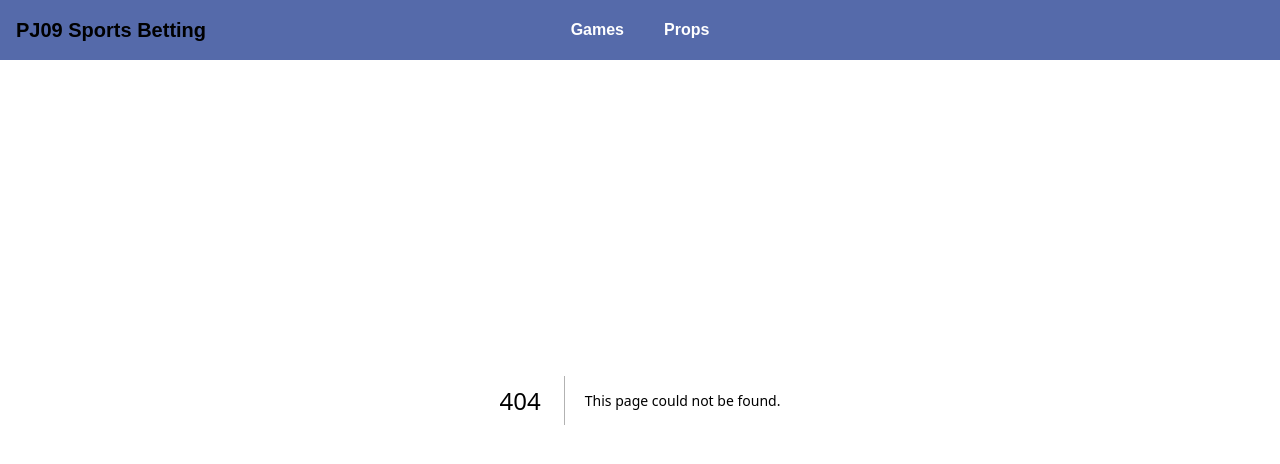
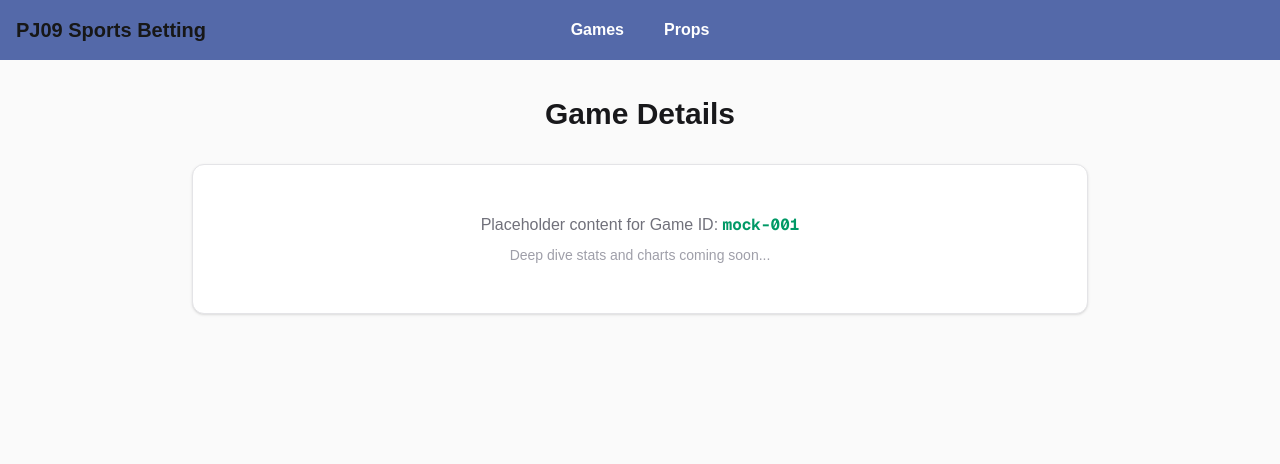
Before and after one commit to ucsb-cs148-w26/pj09-sports-betting, a Next.js app in the folder frontend/: page /games/mock-001 in a window 1280 px wide. Before the commit this address had no page. Shown: the top 464 px of the page. Built offline with nearby package versions, Linux system fonts and the light colour scheme.

Commit message:
Made Game Cards clickable and bring users to a placeholder page

```diff
--- a/frontend/src/app/games/GameCard.tsx
+++ b/frontend/src/app/games/GameCard.tsx
@@ -1,6 +1,7 @@
 import { Game } from '../types';
 import abbr from './abbrMap';
 import Image from 'next/image';
+import Link from 'next/link';
 
 function formatProb(n: number | null) {
   if (n === null || Number.isNaN(n)) return "N/A";
@@ -11,7 +12,9 @@ const imgSize = 100;
 
 export default function GameCard({ data }: { data: Game }) {
   return (
-    <div className="border border-gray-300 rounded-lg p-6 bg-white shadow-md hover:shadow-lg transition-shadow">
+    <Link
+      href={`/games/${data.game_id}`}
+       className="border border-gray-300 rounded-lg p-6 bg-white shadow-md hover:shadow-lg transition-shadow cursor-pointer">
       {/* Status / Time Remaining */}
       <div className="text-center mb-4">
         <p className="text-sm text-gray-500">{data.status}</p>
@@ -71,6 +74,6 @@ export default function GameCard({ data }: { data: Game }) {
           </span>
         </div>
       </div>
-    </div>
+    </Link>
   );
 }
--- /dev/null
+++ b/frontend/src/app/games/[id]/page.tsx
@@ -0,0 +1,23 @@
+export default async function GameDetailsPage({
+  params,
+}: {
+  params: Promise<{ id: string }>;
+}) {
+  const { id } = await params;
+
+  return (
+    <main className="min-h-screen bg-zinc-50 p-6 pt-24">
+      <div className="mx-auto max-w-4xl text-center">
+        <h1 className="text-3xl font-bold text-zinc-900">Game Details</h1>
+        <div className="mt-8 rounded-xl border border-zinc-200 bg-white p-12 shadow-sm">
+          <p className="text-zinc-500">
+            Placeholder content for Game ID: <span className="font-mono text-emerald-600 font-bold">{id}</span>
+          </p>
+          <p className="mt-2 text-sm text-zinc-400">
+            Deep dive stats and charts coming soon...
+          </p>
+        </div>
+      </div>
+    </main>
+  );
+}
--- a/frontend/src/app/page.tsx
+++ b/frontend/src/app/page.tsx
@@ -23,6 +23,7 @@ export default function GamesPage() {
           <div className="col-span-4 grid grid-cols-1 lg:grid-cols-2 gap-12 items-start">
             {displayGames.map((game) => (
               <GameCard key={game.game_id} data={game} />
+
             ))}
           </div>
 
```
